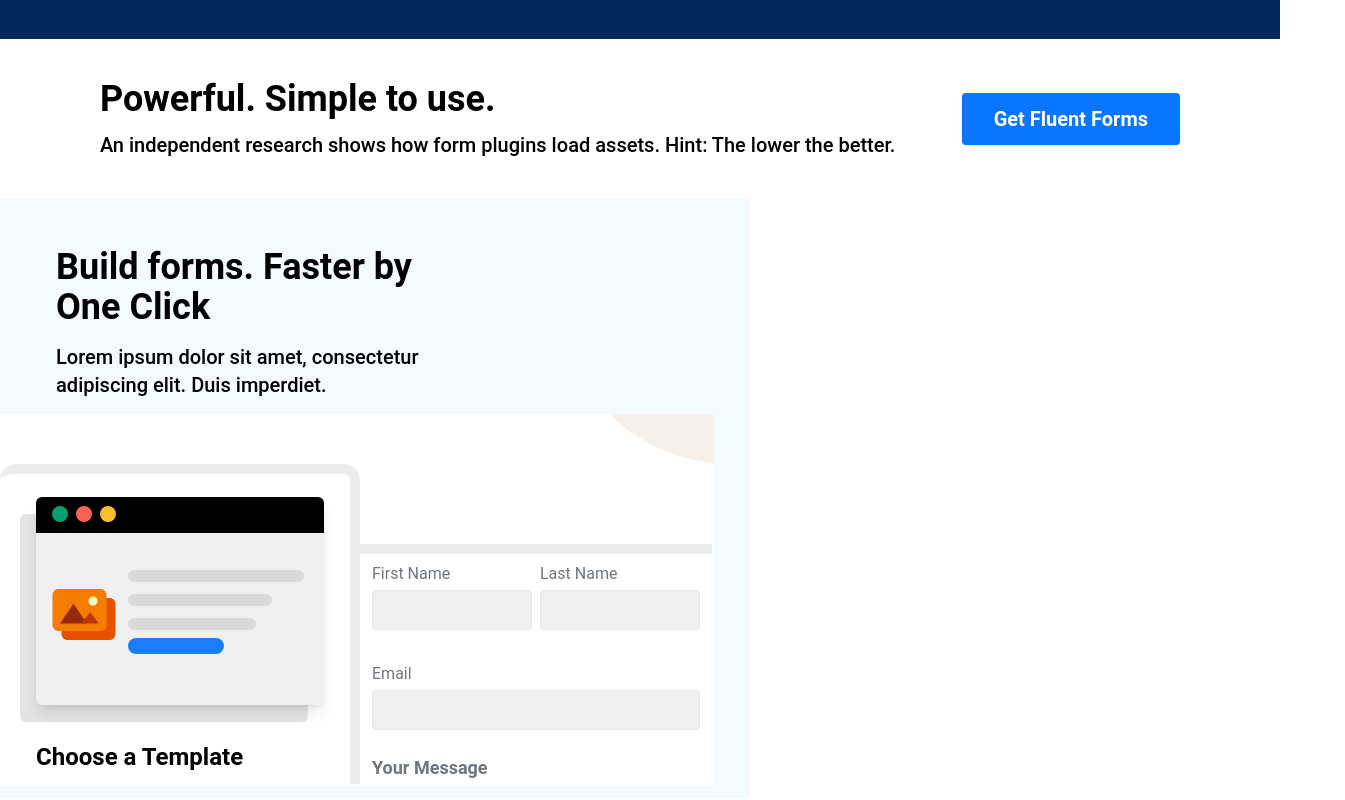
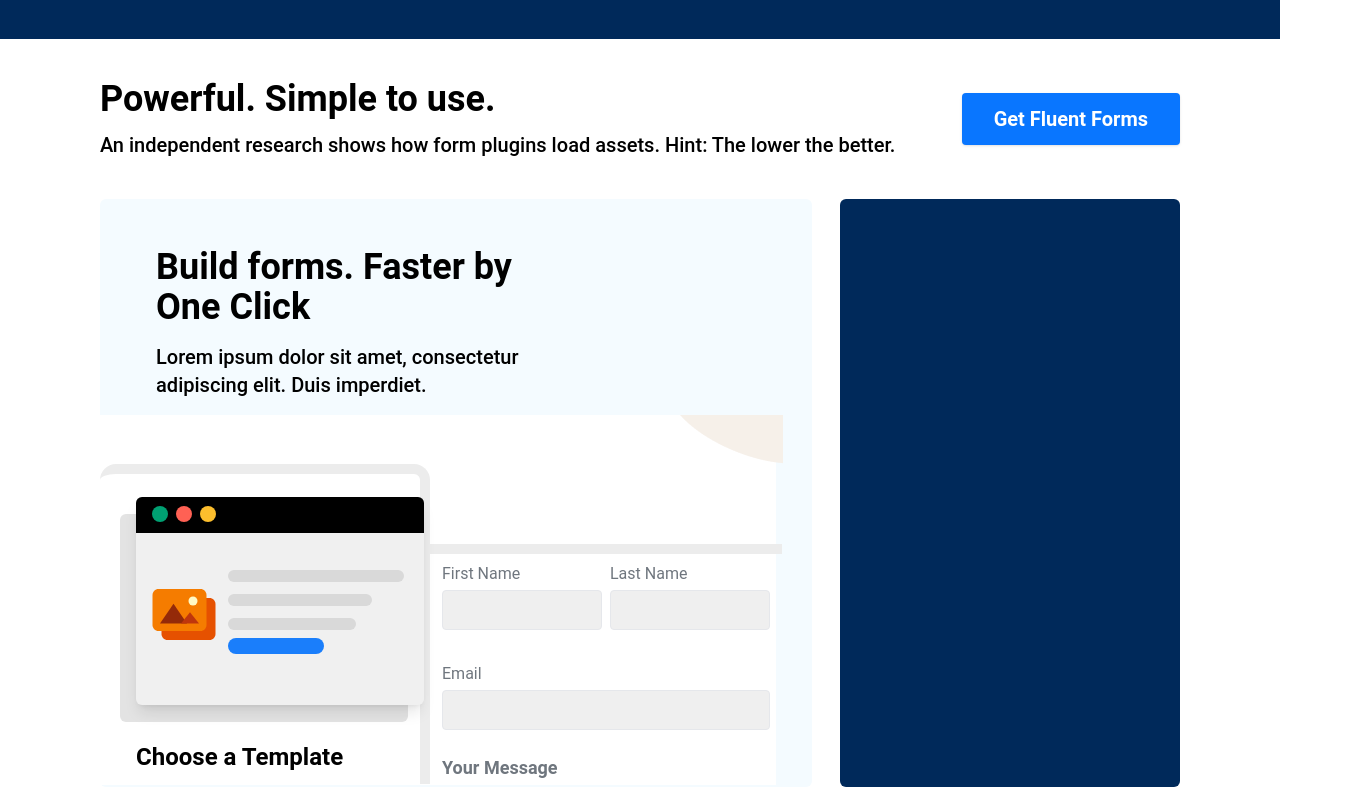
Before and after one commit to ronobir84/fluent-forms, a React (Vite) app: page / in a window 1280 px wide. Shown: the part 1508-2308 px from the top of the page, 1345 px wide, since content can reach past the window. Built offline with nearby package versions, Linux system fonts and the light colour scheme.

Commit message:
add the second section stred

```diff
--- a/src/Pages/HomePage/BuildForms/BuildForms.jsx
+++ b/src/Pages/HomePage/BuildForms/BuildForms.jsx
@@ -2,10 +2,10 @@ import side1 from "../../../assets/image/Ellipse 166.png"
 import { FcGallery } from "react-icons/fc";
 const BuildForms = () => {
     return (
-        <div className="mt-10">
-            <div>
+        <div className="mt-10 px-[100px]">
+            <div className="flex gap-7">
                 {/* first section */}
-                <div className="bg-[#F4FBFF] w-[750px] h-[600px]">
+                <div className="bg-[#F4FBFF] w-[750px] h-[588px] rounded-md">
                     <div className="px-14 pt-12 space-y-4 w-[70%]">
                         <h2 className="text-4xl font-bold text-black">Build forms. Faster
                             by One Click</h2>
@@ -80,7 +80,9 @@ const BuildForms = () => {
 
                 </div>
                 {/* second section */}
-                <div></div>
+                <div className="w-[750px] h-[588px] bg-[#00295A] rounded-md">
+
+                </div>
             </div>
         </div>
     );
```
